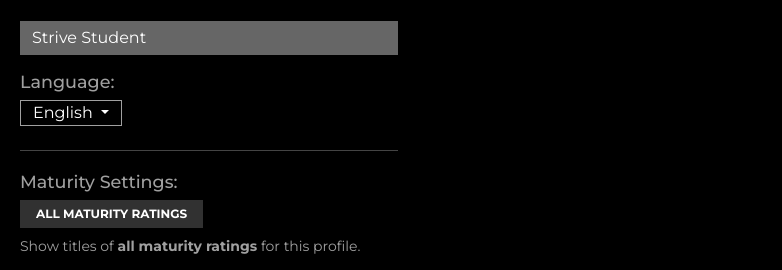
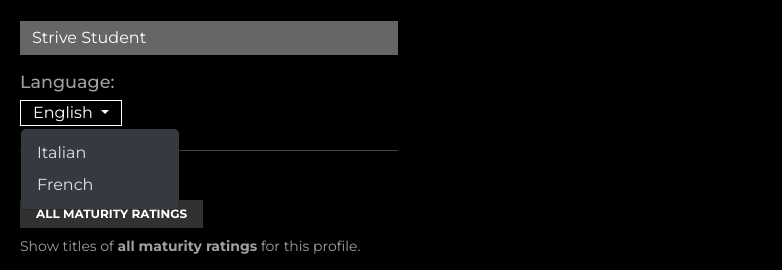
Before and after one commit to Ikadev95/U2-W2-Netflix, a plain HTML site: page profile.html in a window 1280 px wide. Both pictures are taken after a click on the button "English". Shown: the part 130-400 px from the top of the page, 498-1280 px from the left. Drawn offline with nearby package versions, Linux system fonts and the light colour scheme.

Commit message:
dropdown ok

```diff
--- a/assets/custom-bootsrap.scss
+++ b/assets/custom-bootsrap.scss
@@ -1,24 +1,4 @@
 
-@import './scss/functions';
-@import './scss/variables';
-
-$h1-font: 2.027rem;
-$h2-font: 1.802rem;
-$h3-font: 1.602rem;
-$h4-font: 1.424rem;
-$h5-font: 1.266rem;
-$h6-font: 1.125rem;
-
-$new-font-sizes: (
-  '1': $h1-font,
-  '2': $h2-font,
-  '3': $h3-font,
-  '4': $h4-font,
-  '5': $h5-font,
-  '6': $h6-font,
-) ;
-
-$font-sizes: map-merge($font-sizes, $new-font-sizes);
 
 //importo tutto lo stile bootstrap
 @import './scss/bootstrap.scss';
--- a/assets/style.scss
+++ b/assets/style.scss
@@ -72,3 +72,6 @@
   small{
     font-size: 12px;
   }
+.item{
+    min-width: 5rem !important;
+}
--- a/profile.html
+++ b/profile.html
@@ -41,9 +41,16 @@
                   <!-- Language Section -->
                   <div class="mb-4">
                     <h4 class="h4">Language:</h4>
+
                     <button class="btn rounded-0 py-0 dropdown-toggle text-white genres button" data-bs-toggle="dropdown" aria-expanded="false">
                         English
-                      </button>
+                    </button>
+
+                    <ul class="dropdown-menu dropdown-menu-dark">
+                        <li><a class="dropdown-item" href="#">Italian</a></li>
+                        <li><a class="dropdown-item" href="#">French</a></li>
+                    </ul>
+
                   </div>
 
                    <!-- Divider -->
@@ -105,6 +112,6 @@
 </main>
 
  <!-- fine main -->
-
+ <script src="https://cdn.jsdelivr.net/npm/bootstrap@5.3.3/dist/js/bootstrap.bundle.min.js" integrity="sha384-YvpcrYf0tY3lHB60NNkmXc5s9fDVZLESaAA55NDzOxhy9GkcIdslK1eN7N6jIeHz" crossorigin="anonymous"></script>
 </body>
 </html>
```
Also changed, not shown: index.html (+24 -4 lines), assets/custom-bootsrap.css, assets/style.css, 2 other files.
